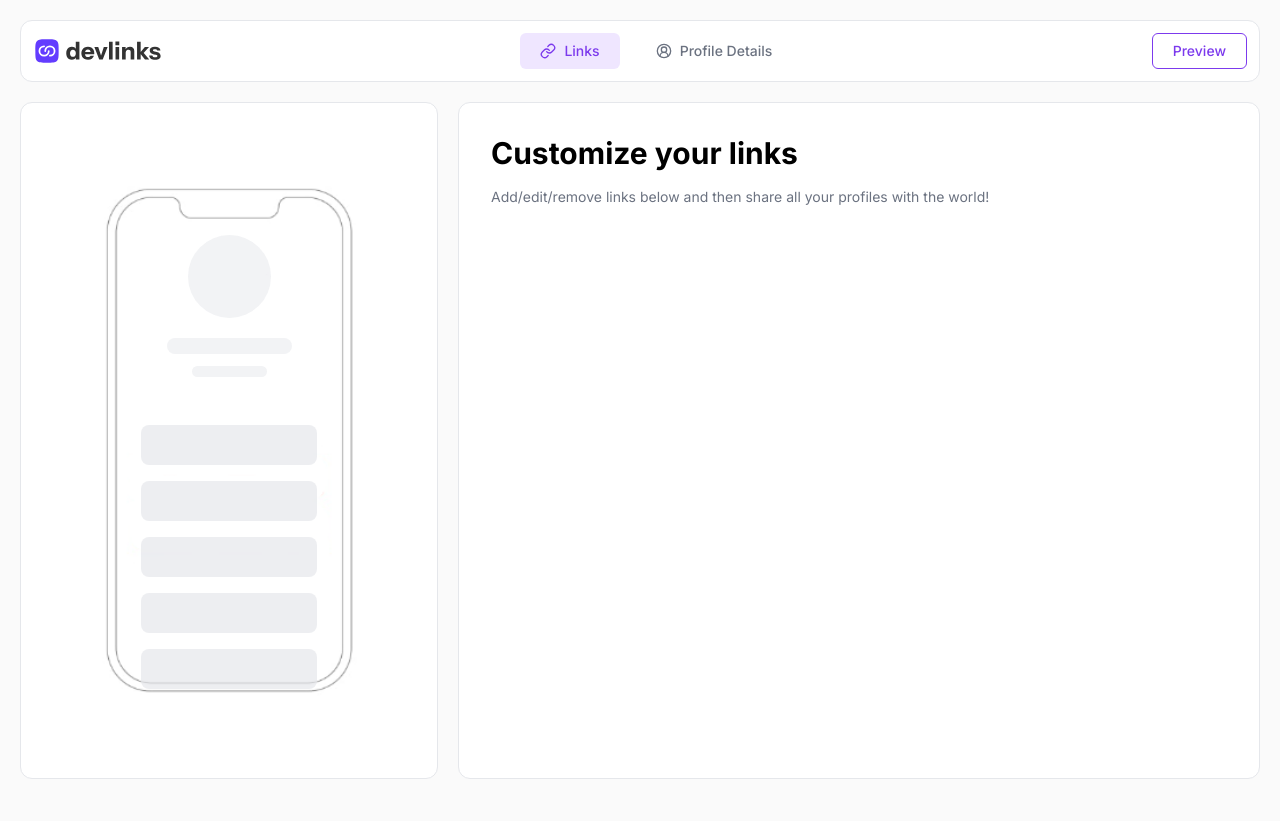
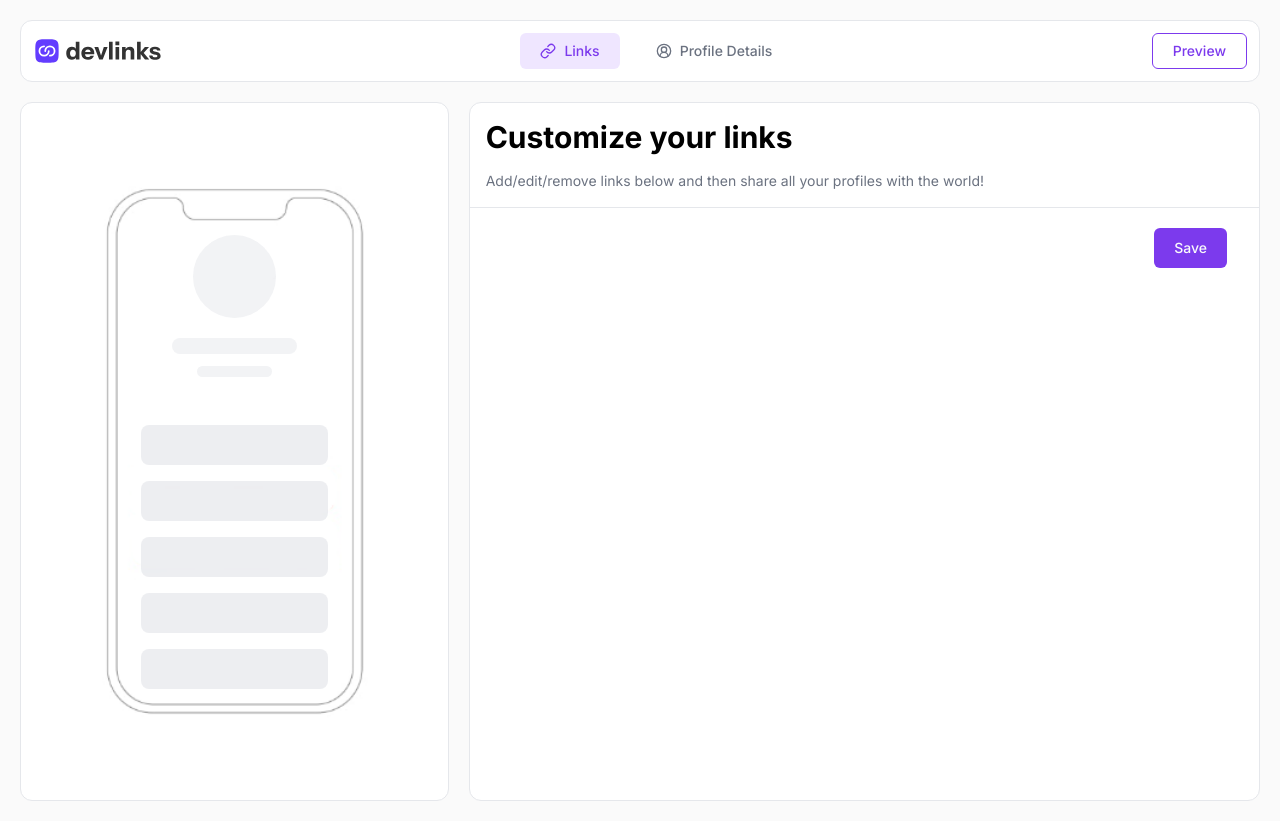
Before and after one commit to wassim-triki/rbk-challenge, a Next.js app: page /links in a window 1280 px wide. Before the commit the page ends 800 px from the top, so only its background shows below. Built offline with nearby package versions, Linux system fonts and the light colour scheme.

Commit message:
refactor form

```diff
--- a/src/app/components/LinkPagesLayout.tsx
+++ b/src/app/components/LinkPagesLayout.tsx
@@ -1,10 +1,19 @@
+"use client";
 import React from "react";
 import Container from "./Container";
 import Image from "next/image";
 import { Skeleton } from "./ui/skeleton";
 import PhonePreviewContainer from "./PhonePreviewContainer";
+import { Button } from "./ui/button";
+import { usePathname } from "next/navigation";
 
 const LinkPagesLayout = ({ children }: { children: React.ReactNode }) => {
+  const pathname = usePathname();
+  const formId = pathname.includes("profile")
+    ? "profile-form"
+    : pathname.includes("link")
+    ? "link-form"
+    : "";
   return (
     <main className="">
       <Container>
@@ -12,8 +21,13 @@ const LinkPagesLayout = ({ children }: { children: React.ReactNode }) => {
           <div className="w-full h-ful border p-4 flex-1  rounded-xl bg-white ">
             <PhonePreviewContainer />
           </div>
-          <div className="w-full h-ful border p-4 flex-[2]  rounded-xl bg-white ">
+          <div className="w-full h-ful border psdf-4 flex-[2]  rounded-xl bg-white ">
             {children}
+            <div className="flex justify-end pt-5 px-8 pb-9 bg-resd-500 border-t">
+              <Button form={formId} className="ml-auto px-5" type="submit">
+                Save
+              </Button>
+            </div>
           </div>
         </div>
       </Container>
--- a/src/app/components/ProfileForm.tsx
+++ b/src/app/components/ProfileForm.tsx
@@ -123,6 +123,7 @@ const ProfileForm = () => {
     <Form {...form}>
       <form
         className="flex flex-col gap-5"
+        id="profile-form"
         onSubmit={form.handleSubmit(onSubmit)}
       >
         <ImageUpload accept={accept} name="images" label="Profile picture" />
@@ -156,11 +157,11 @@ const ProfileForm = () => {
           ))}
         </div>
 
-        <div className="flex justify-end">
+        {/* <div className="flex justify-end">
           <Button className="ml-auto px-5" type="submit">
             Save
           </Button>
-        </div>
+        </div> */}
       </form>
     </Form>
   );
--- a/src/app/components/SectionLayout.tsx
+++ b/src/app/components/SectionLayout.tsx
@@ -1,4 +1,5 @@
 import React from "react";
+import { Button } from "./ui/button";
 type SectionLayoutProps = {
   title: string;
   description: string;
@@ -10,7 +11,7 @@ const SectionLayout = ({
   children,
 }: SectionLayoutProps) => {
   return (
-    <div className="p-4 flex flex-col gap-8">
+    <div className="p-4 flex flex-col gap-8 ">
       <div className="flex flex-col gap-4">
         <h2 className="font-bold text-3xl">{title}</h2>
         <p className="text-sm text-muted-foreground">{description}</p>
--- a/src/app/profile/page.tsx
+++ b/src/app/profile/page.tsx
@@ -2,6 +2,7 @@ import React from "react";
 import LinkPagesLayout from "../components/LinkPagesLayout";
 import ProfileForm from "../components/ProfileForm";
 import SectionLayout from "../components/SectionLayout";
+import { Button } from "../components/ui/button";
 
 const page = () => {
   return (
```
